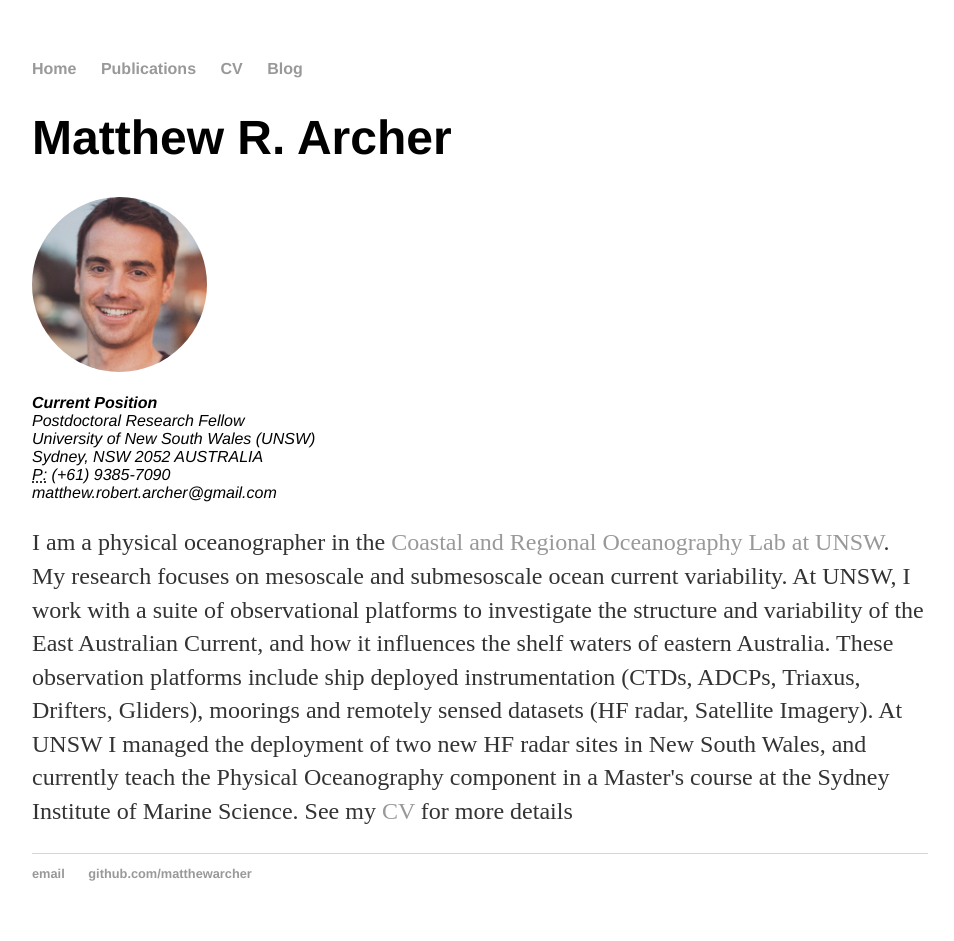
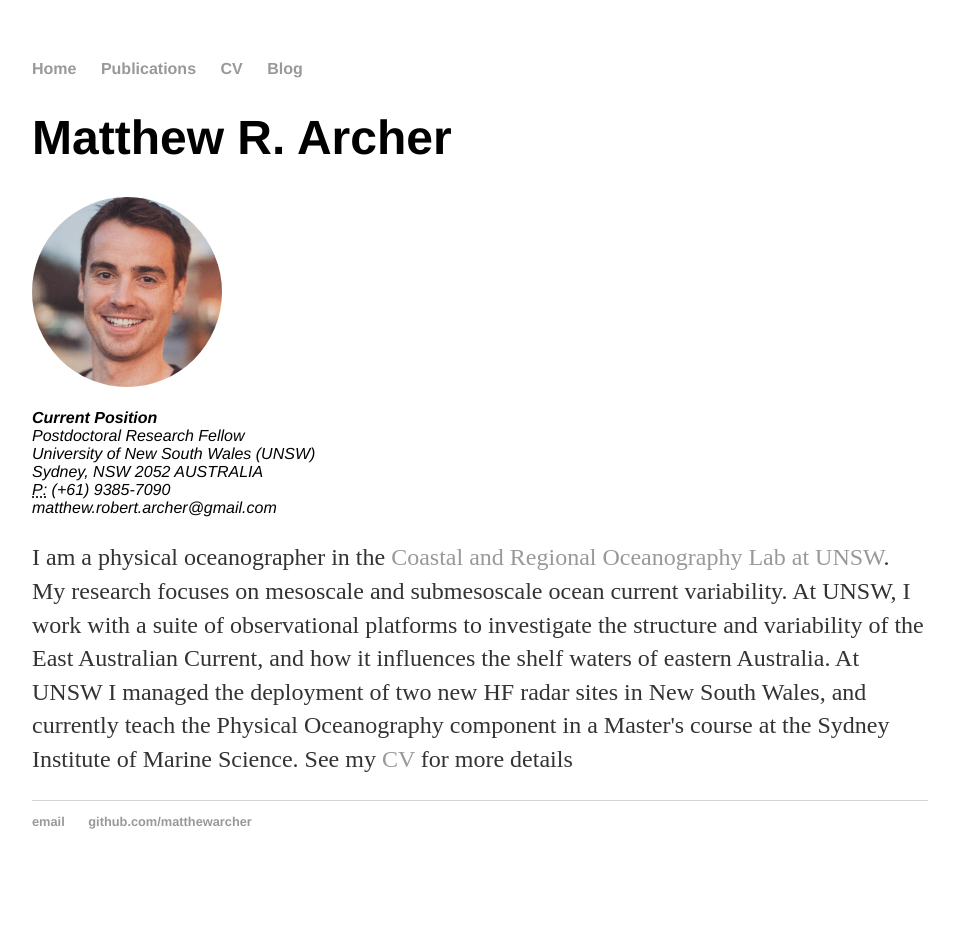
Before and after one commit to matthewarcher/matthewarcher.github.io, a Jekyll site: the page built from index.html, in a window 1280 px wide. Shown: the whole page, without its empty margins (160-1114 px from the left). Built offline with Jekyll 4.4.1, drawn with Linux system fonts in a browser that asks for light colours; after the commit the page ends 900 px from its top, so only the background shows below that.

Commit message:
Update index.html

```diff
--- a/index.html
+++ b/index.html
@@ -6,7 +6,7 @@
 	<h1>Matthew R. Archer</h1>
 	<!--<div class="col-md-4 hidden-xs hidden-sm"><br><hr></div>-->
         <div class="col-sm-4">
-	<img class="avatar" alt="Matthew Archer" src="/Profile_Pic_square.PNG" style="width:175px;">
+	<img class="avatar" alt="Matthew Archer" src="/Profile_Pic_square.PNG" style="width:190px;">
 	</div>
 	<br>
 	<address><font face="helvetica">
@@ -19,6 +19,6 @@
 	</address></font>
 
 	<p>I am a physical oceanographer in the <a href="http://www.oceanography.unsw.edu.au/index.html">Coastal and Regional Oceanography Lab at UNSW</a>.
-	My research focuses on mesoscale and submesoscale ocean current variability. At UNSW, I work with a suite of observational platforms to investigate the structure and variability of the East Australian Current, and how it influences the shelf waters of eastern Australia. These observation platforms include ship deployed instrumentation (CTDs, ADCPs, Triaxus, Drifters, Gliders), moorings and remotely sensed datasets (HF radar, Satellite Imagery). At UNSW I managed the deployment of two new HF radar sites in New South Wales, and currently teach the Physical Oceanography component in a Master's course at the Sydney Institute of Marine Science.
+	My research focuses on mesoscale and submesoscale ocean current variability. At UNSW, I work with a suite of observational platforms to investigate the structure and variability of the East Australian Current, and how it influences the shelf waters of eastern Australia. At UNSW I managed the deployment of two new HF radar sites in New South Wales, and currently teach the Physical Oceanography component in a Master's course at the Sydney Institute of Marine Science.
 	See my <a href="/Archer_CV.pdf">CV</a> for more details </p>
 </div><!-- /.blurb -->
```
